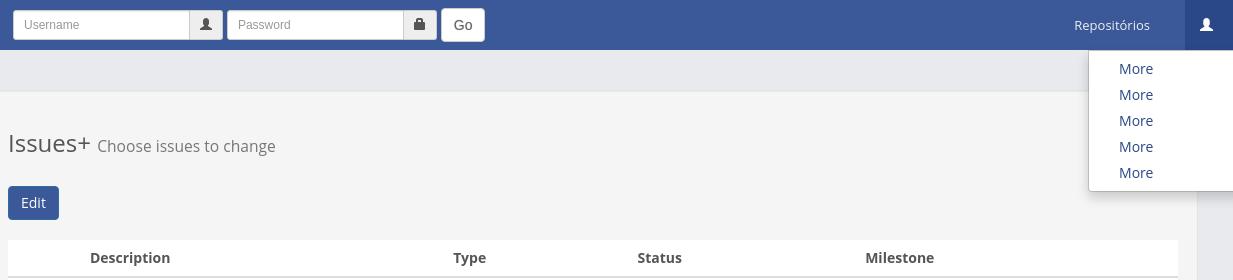
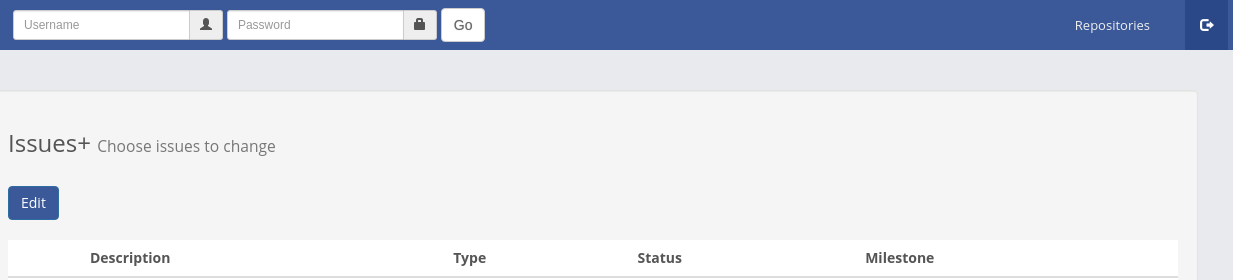
Before and after one commit to trestini/bitbucket-issues-plus, a website: page app/index.html in a window 1280 px wide. Both pictures are taken after a click on the link 1253 px from the left and 25 px from the top of the page. Shown: the top 280 px of the page, 47-1280 px from the left. Drawn offline with nearby package versions, Linux system fonts and the light colour scheme; files that its build step writes are made by us from their sources.

Commit message:
Logout functionality

```diff
--- a/app/index.html
+++ b/app/index.html
@@ -114,23 +114,15 @@
                             <li class="dropdown">
                                 <a href="#" class="dropdown-toggle" data-toggle="dropdown"
                                    style="margin-right: 20px">
-                                    Repositórios
+                                    Repositories
                                 </a>
                                 <ul id="repos" class="dropdown-menu">
                                 </ul>
                             </li>
                             <li class="dropdown">
-                                <a href="#" id="user-icon" class="dropdown-toggle" data-toggle="dropdown"
-                                   style="margin-right: 20px">
-                                    <i class="glyphicon glyphicon-user"></i>
+                                <a href="#" id="logout" style="margin-right: 20px">
+                                    <i class="glyphicon glyphicon-log-out"></i>
                                 </a>
-                                <ul class="dropdown-menu">
-                                    <li><a href="">More</a></li>
-                                    <li><a href="">More</a></li>
-                                    <li><a href="">More</a></li>
-                                    <li><a href="">More</a></li>
-                                    <li><a href="">More</a></li>
-                                </ul>
                             </li>
                         </ul>
                     </nav>
--- a/app/scripts/main.js
+++ b/app/scripts/main.js
@@ -9,6 +9,11 @@ $(document).ready(function(){/* off-canvas sidebar toggle */
         $('#lg-menu').toggleClass('hidden-xs').toggleClass('visible-xs');
         $('#xs-menu').toggleClass('visible-xs').toggleClass('hidden-xs');
         $('#btnShow').toggle();
+    });
+
+    $('#logout').click(function () {
+        sessionStorage['bitbucket-issues-plus_session'] = undefined;
+        location.reload();
     });
 
     $('#go-auth').click(function (e) {
```
